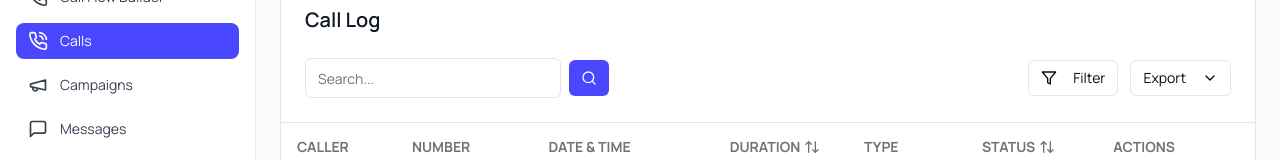
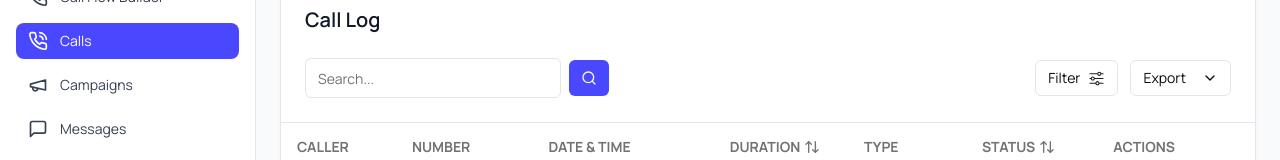
Before and after one commit to highgoal215/AssistMind_VoiceAgent_client, a Next.js app: page /calls in a window 1280 px wide. Shown: the part 242-402 px from the top of the page. Built offline with nearby package versions, Linux system fonts and the light colour scheme.

Commit message:
update filter button

```diff
--- a/app/calls/page.tsx
+++ b/app/calls/page.tsx
@@ -25,7 +25,7 @@ import { Card, CardContent } from '@/components/ui/card'
 import { Table, TableBody, TableCell, TableHead, TableHeader, TableRow } from '@/components/ui/table'
 import DashboardSidebar from '@/components/dashboard/DashboardSidebar'
 import Link from 'next/link'
-
+import Image from 'next/image'
 interface Call {
   id: string
   caller: string
@@ -236,8 +236,8 @@ export default function CallsPage() {
                       </div>
                       <div className="flex items-center space-x-3">
                         <Button variant="outline" size="sm">
-                          <Filter className="w-4 h-4 mr-2" />
                           Filter
+                         <Image src="/images/call/mage_filter.svg" alt="filter" width={16} height={16} className='w-1/2 h-1/2' />
                         </Button>
                         <Button variant="outline" size="sm">
                           Export
```
Also changed, not shown: public/images/call/mage_filter.svg (added).
